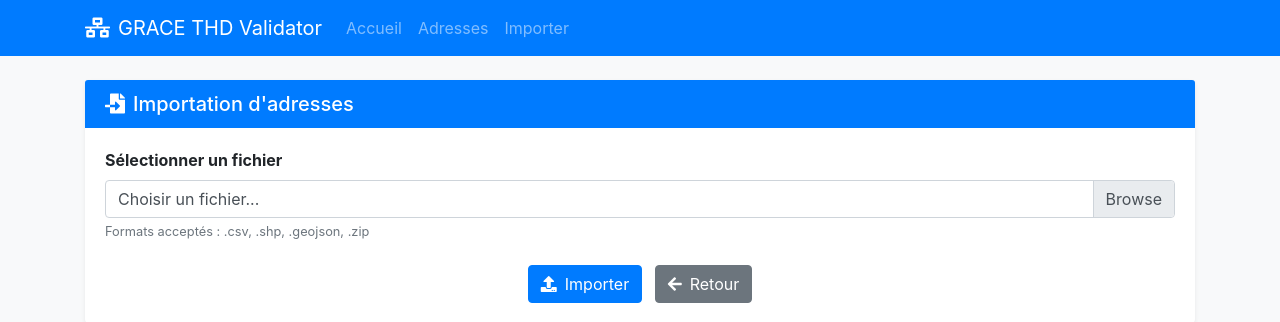
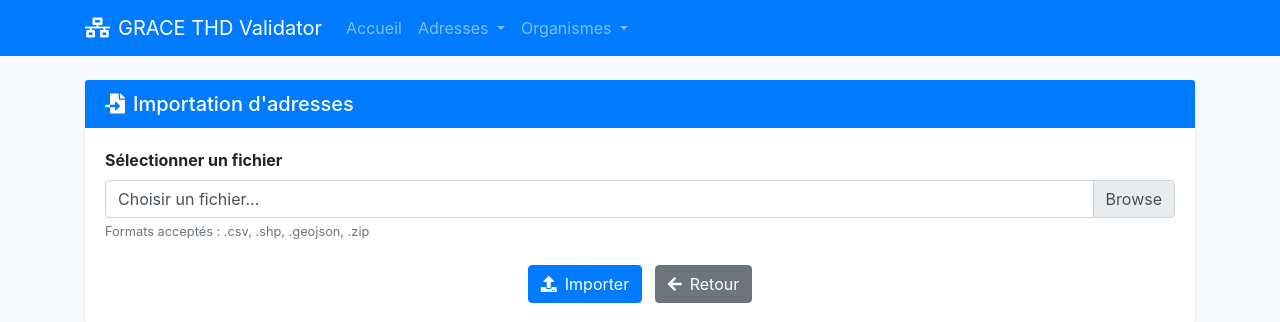
Before and after one commit to mXmohamed/grace_thd_validator, a Flask app: page /adresses/import in a window 1280 px wide. Shown: the top 322 px of the page. Run offline with Flask 2, Linux system fonts and the light colour scheme; parts of the project's set-up code (start-up, migrations or seed data) failed here and were passed over; some libraries are stand-ins or nearby versions.

Commit message:
Mise à jour du template de base pour inclure les liens vers les organismes

```diff
--- a/app/templates/base.html
+++ b/app/templates/base.html
@@ -26,11 +26,23 @@
                     <li class="nav-item">
                         <a class="nav-link" href="{{ url_for('main.index') }}">Accueil</a>
                     </li>
-                    <li class="nav-item">
-                        <a class="nav-link" href="{{ url_for('main.adresses') }}">Adresses</a>
+                    <li class="nav-item dropdown">
+                        <a class="nav-link dropdown-toggle" href="#" id="adressesDropdown" role="button" data-toggle="dropdown">
+                            Adresses
+                        </a>
+                        <div class="dropdown-menu">
+                            <a class="dropdown-item" href="{{ url_for('main.adresses') }}">Liste des adresses</a>
+                            <a class="dropdown-item" href="{{ url_for('main.import_adresses') }}">Importer des adresses</a>
+                        </div>
                     </li>
-                    <li class="nav-item">
-                        <a class="nav-link" href="{{ url_for('main.import_adresses') }}">Importer</a>
+                    <li class="nav-item dropdown">
+                        <a class="nav-link dropdown-toggle" href="#" id="organismesDropdown" role="button" data-toggle="dropdown">
+                            Organismes
+                        </a>
+                        <div class="dropdown-menu">
+                            <a class="dropdown-item" href="{{ url_for('main.organismes') }}">Liste des organismes</a>
+                            <a class="dropdown-item" href="{{ url_for('main.import_organismes') }}">Importer des organismes</a>
+                        </div>
                     </li>
                 </ul>
             </div>
```
